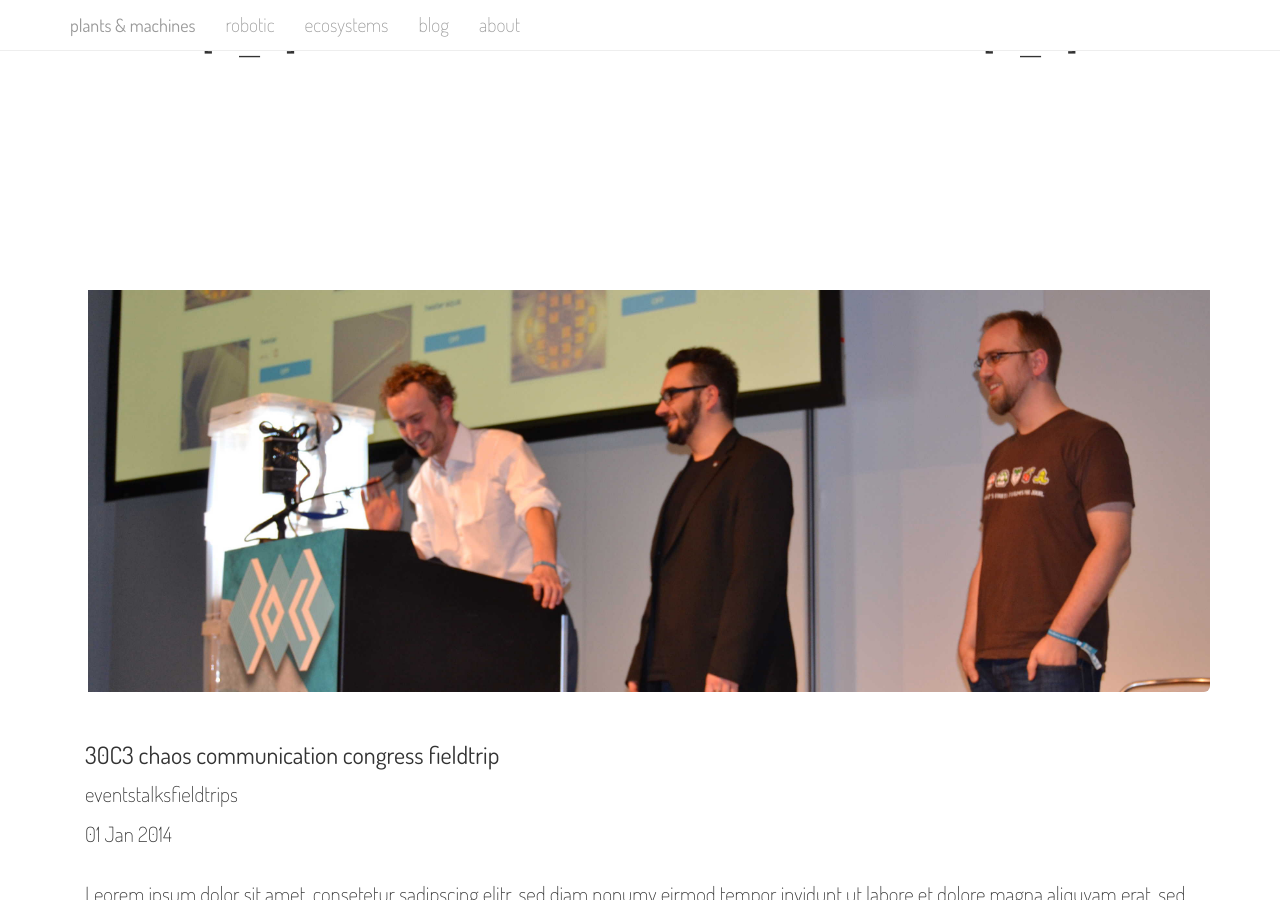
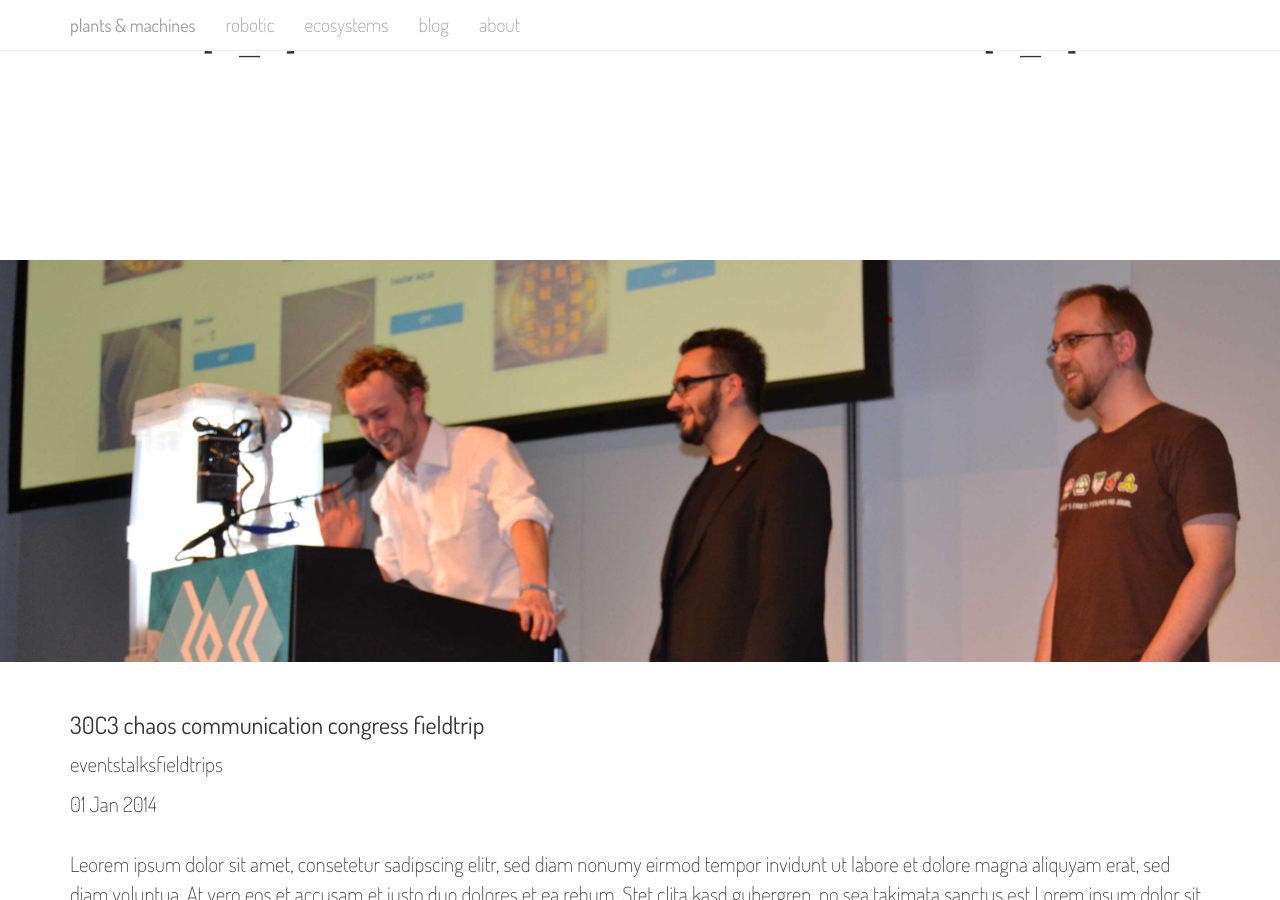
Before and after one commit to plantsandmachines/plantsandmachines.github.io, a Jekyll site: the page built from index.html, in a window 1280 px wide and 900 px high, scrolled down 3896 px. Built offline with Jekyll 4.4.1, drawn with Linux system fonts in a browser that asks for light colours; nearby versions of some CDN libraries; Markdown is read by kramdown in place of the engine named in the settings.

Commit message:
needs review of about, will write blogposts later

```diff
--- a/index.html
+++ b/index.html
@@ -249,12 +249,6 @@
 
 
 <!-- BLOG ENTRIES -->
-<div id="blog" class="container">
-	<div class="row">
-		<div class="col-md-12">
 			{% for post in site.posts|slice(1) %}
 				{% include post-item-12.html %}
 			{% endfor %}
-		</div>
-	</div>
-</div>
```
